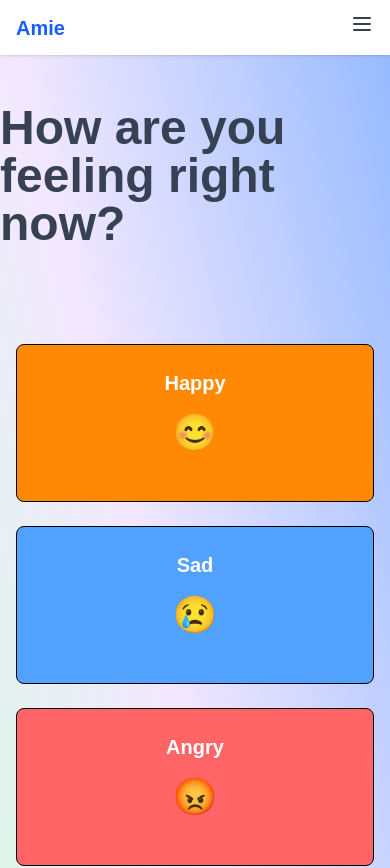
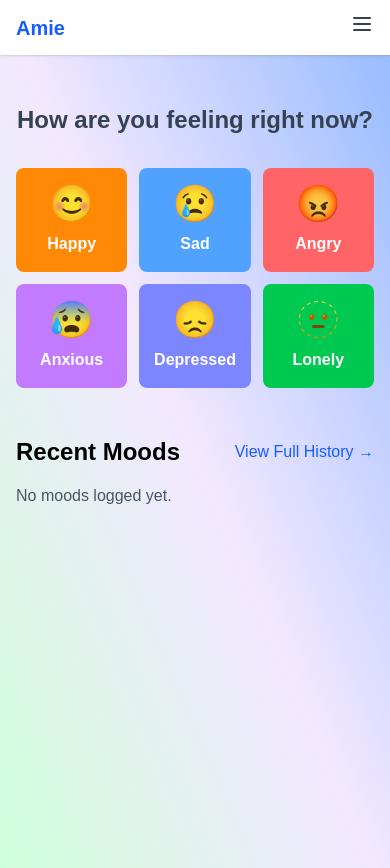
Before and after one commit to akelladeepak/amie-webapp, a React (Vite) app in the folder amie/: page /#/mood-selection in a window 390 px wide. Shown: the top 868 px of the page. Built offline with nearby package versions, Linux system fonts and the light colour scheme; the HTML template or start-up script is replaced by a standard one.

Commit message:
Make mood selection responsive

```diff
--- a/amie/src/pages/MoodSelection.jsx
+++ b/amie/src/pages/MoodSelection.jsx
@@ -115,21 +115,20 @@ function MoodSelection({ moodLogs, setMoodLogs }) {
 
   return (
     <div className="min-h-screen flex flex-col items-center py-10 relative">
-      <h1 className="text-5xl font-bold text-gray-700 mb-24">
+      <h1 className="text-2xl lg:text-5xl font-bold text-gray-700 lg:mb-24 mb-8 text-center">
         How are you feeling right now?
       </h1>
-
-      <div className="grid grid-cols-1 md:grid-cols-3 gap-6 max-w-6xl w-full px-4 select-none">
+      <div className="grid grid-cols-3 md:grid-cols-3 lg:gap-6 gap-3 max-w-6xl w-full px-4 select-none">
         {moods.map((mood) => (
           <div
             key={mood.label}
-            className={`rounded-lg px-12 pb-10 pt-6 text-white flex flex-col justify-center items-center cursor-pointer hover:shadow-xl transition-shadow ${mood.color} border border-black group`}
+            className={`rounded-lg sm:px-6 sm:pb-0 md:px-12 text-white flex flex-col justify-center items-center cursor-pointer hover:shadow-xl transition-shadow ${mood.color} group`}
             onClick={() => handleMoodClick(mood)}
           >
-            <h2 className="text-xl font-semibold mb-4">{mood.label}</h2>
-            <span className="text-4xl mb-2 group-hover:scale-150 duration-300 ease-in-out">
+            <span className="text-4xl lg:text-5xl group-hover:scale-150 duration-300 ease-in-ou mt-4 mb-2 lg:mb-6 lg:mt-12">
               {mood.emoji}
             </span>
+            <h2 className="md:text-sm lg:text-xl font-semibold mb-4">{mood.label}</h2>
           </div>
         ))}
       </div>
```
